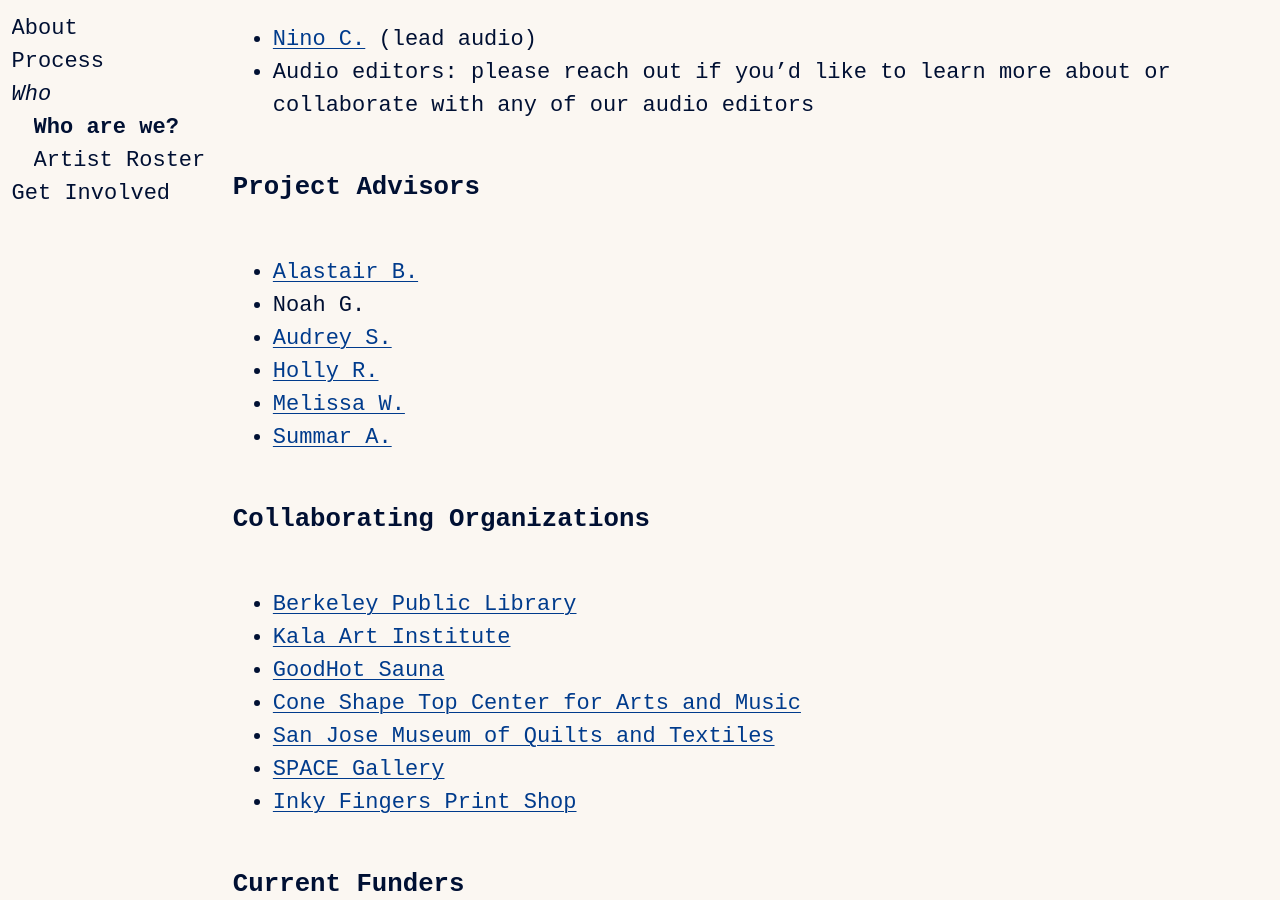
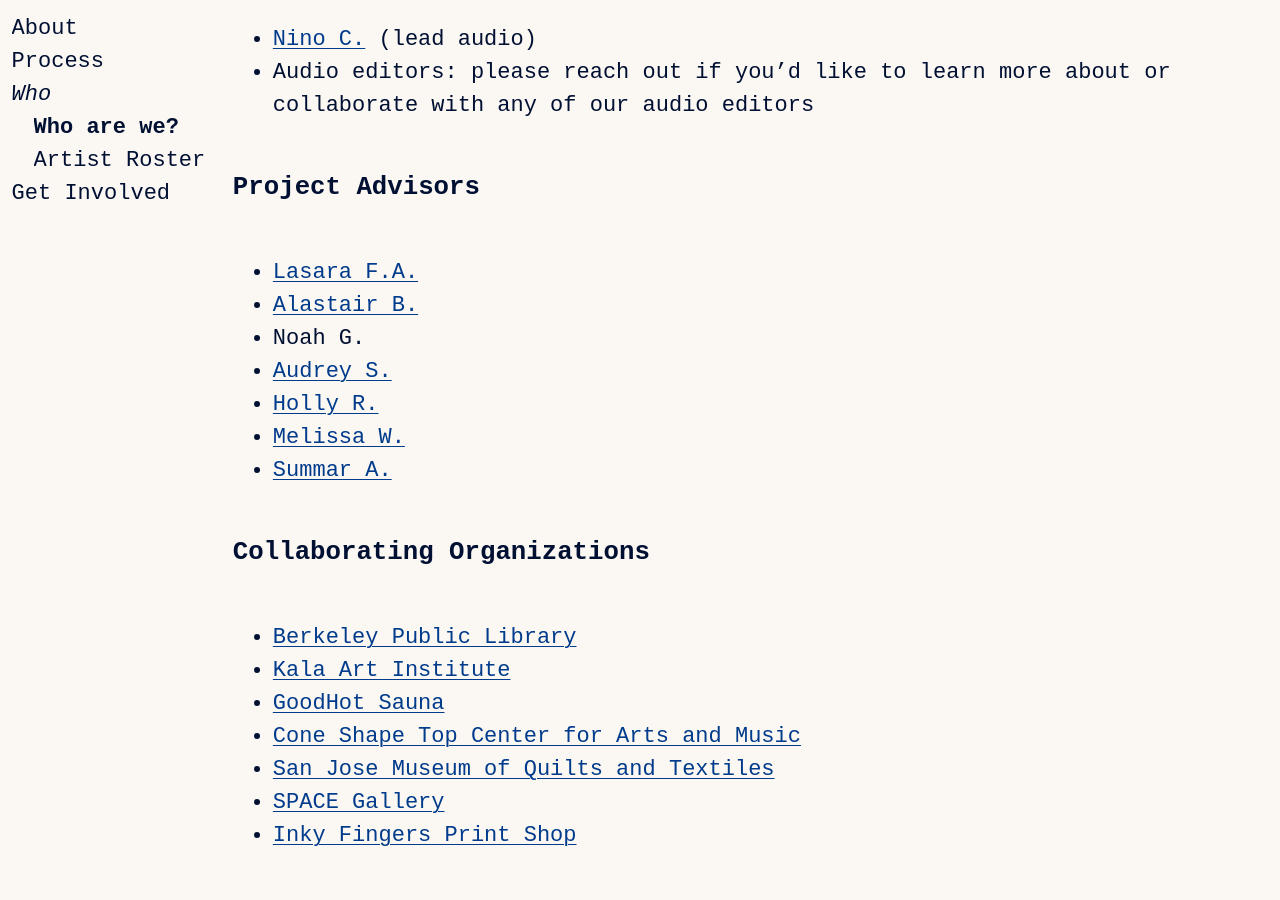
Before and after one commit to danieldickison/transmission-site, a Jekyll site: the page built from who.markdown, in a window 1280 px wide and 900 px high, scrolled down 1511 px. Built offline with Jekyll 4.4.1, drawn with Linux system fonts in a browser that asks for light colours; some web fonts are replaced; our own code applies the rules of GitHub Pages for plain Markdown files.

Commit message:
Update who.markdown

```diff
--- a/who.markdown
+++ b/who.markdown
@@ -39,6 +39,7 @@
 
 ### Project Advisors
 
+* [Lasara F.A.](https://lasarafirefoxallen.substack.com/)
 * [Alastair B.](https://www.kalw.org/people/alastair-boone)
 * Noah G.
 * [Audrey S.](http://therapywithaudrey.com)
```
